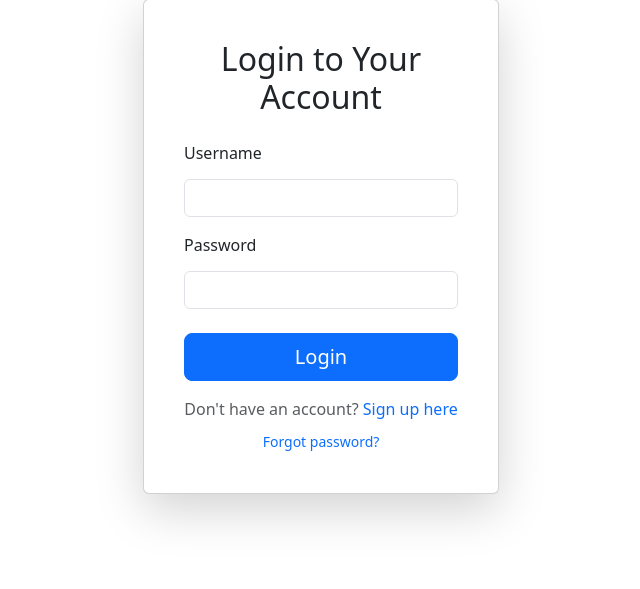
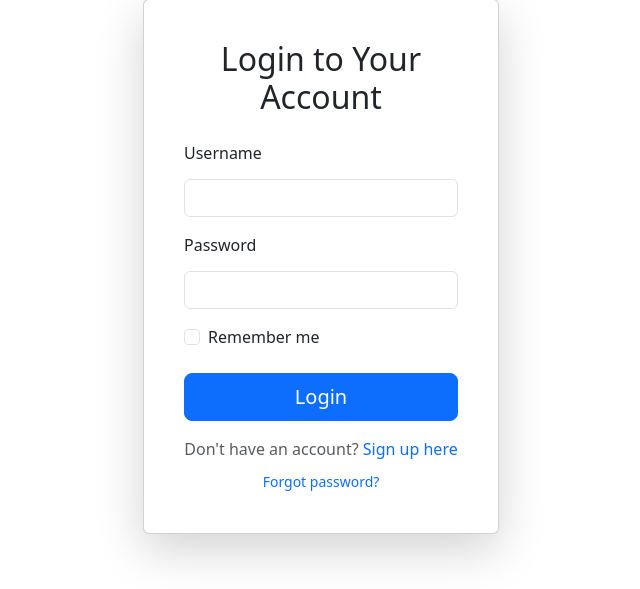
Before and after one commit to tshering10/Inventory-Management-System, a Django app: page /accounts/login/ in a window 1280 px wide. Shown: the part 105-694 px from the top of the page, without its empty margins (319-959 px from the left). Run offline with Django 5.2, Linux system fonts and the light colour scheme; some libraries are stand-ins or nearby versions.

Commit message:
feat(auth): Add remember me functionality with session expiry

```diff
--- a/inventory_system/accounts/views.py
+++ b/inventory_system/accounts/views.py
@@ -5,6 +5,7 @@ from .forms import CustomSignupForm
 from django.contrib.auth.mixins import LoginRequiredMixin
 from django.urls import reverse_lazy
 from django.contrib import messages
+from django.conf import settings
 
 class SignupView(CreateView):
     form_class = CustomSignupForm
@@ -26,6 +27,12 @@ class CusotmLoginView(LoginView):
         return reverse_lazy('dashboard')
 
     def form_valid(self, form):
+        remember_me = self.request.POST.get("remember_me")
+        if not remember_me:
+            self.request.session.set_expiry(0)
+        else:
+            self.request.session.set_expiry(settings.SESSION_COOKIE_AGE)
+
         response = super().form_valid(form)
         messages.success(self.request, "You are successfully logged in.")
         return response
--- a/inventory_system/inventory_system/settings.py
+++ b/inventory_system/inventory_system/settings.py
@@ -143,3 +143,7 @@ EMAIL_BACKEND = 'django.core.mail.backends.console.EmailBackend'
 # EMAIL_HOST_USER = 'yourgmail@gmail.com'
 # EMAIL_HOST_PASSWORD = 'your-app-password'  # Not your actual Gmail password!
 # DEFAULT_FROM_EMAIL = EMAIL_HOST_USER
+
+
+SESSION_COOKIE_AGE = 86400 # 2 weeks
+SESSION_EXPIRE_AT_BROWSER_CLOSE = False
--- a/inventory_system/templates/accounts/login.html
+++ b/inventory_system/templates/accounts/login.html
@@ -46,6 +46,12 @@
                             {% endif %}
                         </div>
 
+                        <!--Remember me -->
+                        <div class="form-check">
+                            <input class="form-check-input" type="checkbox" name="remember_me", id="remember_me">
+                            <label for="remember_me" class="form-check-label">Remember me</label>
+                        </div>
+
                         <div class="d-grid gap-2 mt-4 mb-3">
                             <button type='submit' class="btn btn-primary btn-lg">Login</button>
                         </div>
```
